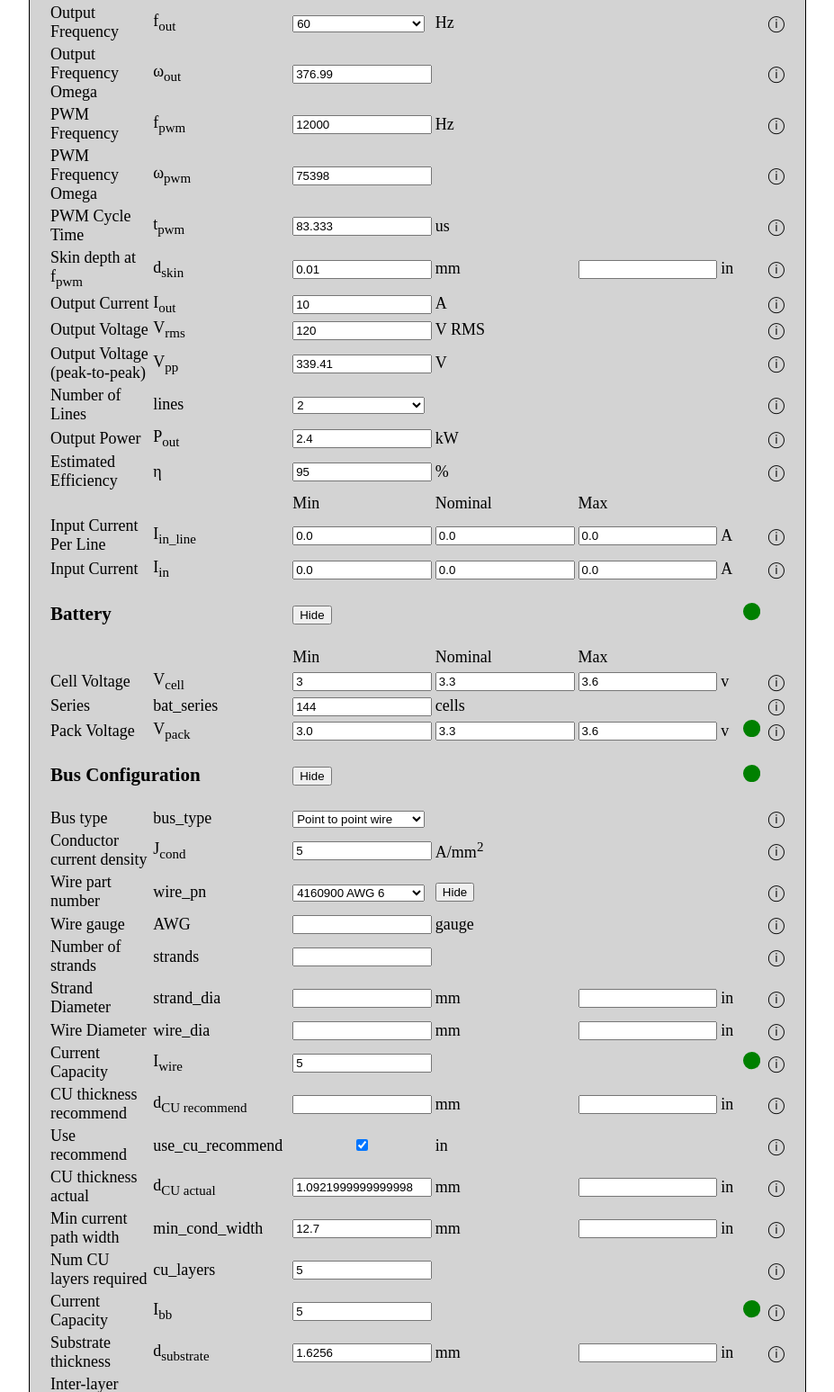
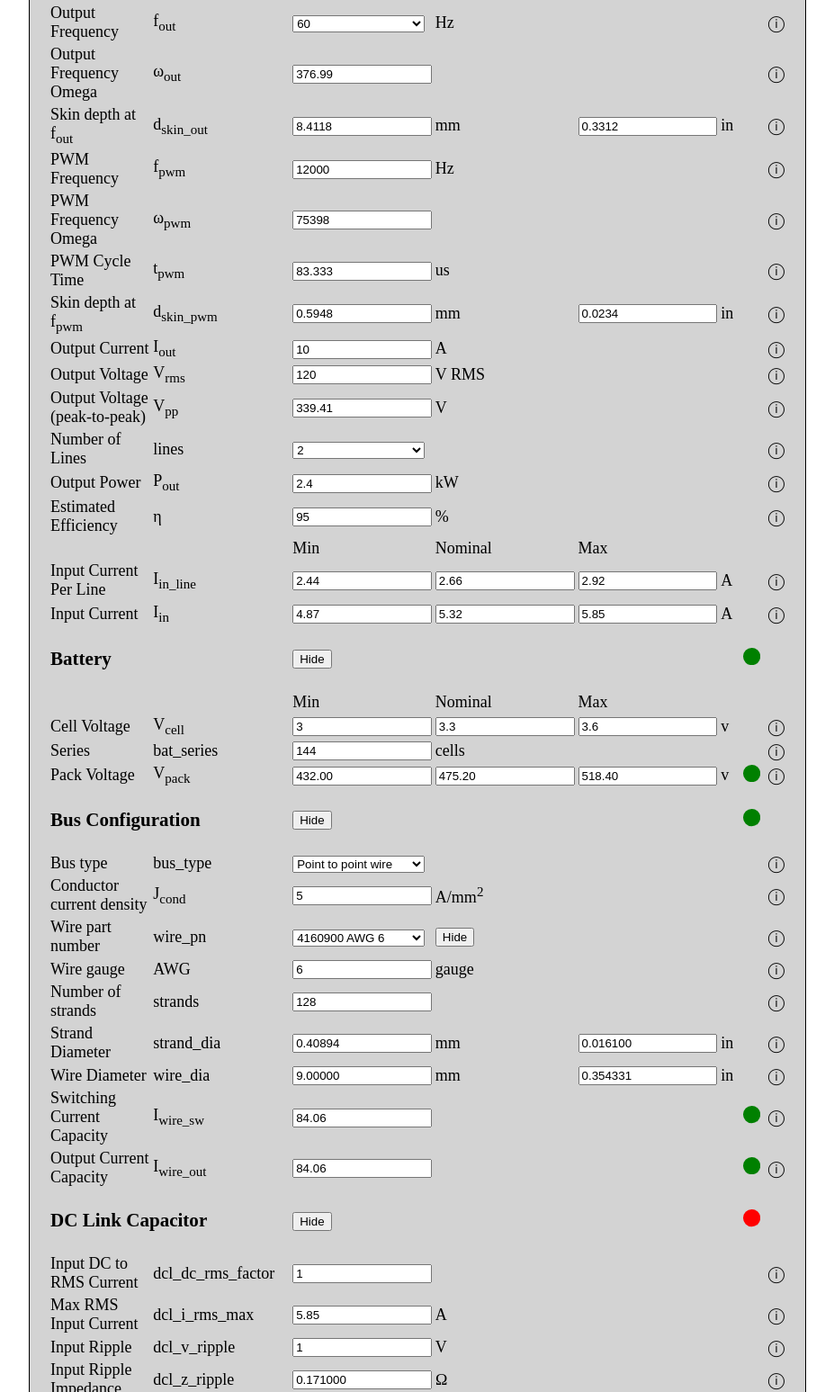
Before and after one commit to icosalogic/inverter_design_tool, a plain HTML site: page designer/index.html in a window 1280 px wide. Shown: the part 385-1932 px from the top of the page at 90% size, without its empty margins (176-1103 px from the left). Drawn offline with Linux system fonts and the light colour scheme.

Commit message:
Updates for having skin effect values at both f_pwm and f_out.

```diff
--- a/designer/designer.js
+++ b/designer/designer.js
@@ -1060,19 +1060,22 @@ icosalogic.inv_design.displayDerived = function()
   var derived_lcl = icosalogic.lcl.derived;
 
   document.getElementById('out_freq_omega').value        = derived.out_freq_omega.toFixed(2);
+  document.getElementById('skin_depth_out').value        = derived.skin_depth_out.toFixed(4);
+  document.getElementById('skin_depth_out_in').value     = derived.skin_depth_out_in.toFixed(4);
   document.getElementById('pwm_omega').value             = derived.pwm_freq_omega.toFixed(0);
   document.getElementById('pwm_cycle_us').value          = Number(derived.pwm_cycle_ns / 1000).toFixed(3);
   document.getElementById('out_voltage_pp').value        = derived.out_voltage_pp.toFixed(2);
   document.getElementById('out_watts').value             = derived.out_watts.toFixed(0) / 1000;
-  document.getElementById('skin_depth').value            = derived.skin_depth.toFixed(4);
-  document.getElementById('skin_depth_in').value         = derived.skin_depth_in.toFixed(4);
+  document.getElementById('skin_depth_pwm').value        = derived.skin_depth_pwm.toFixed(4);
+  document.getElementById('skin_depth_pwm_in').value     = derived.skin_depth_pwm_in.toFixed(4);
   document.getElementById('wire_awg').value              = derived.wire_entry.awg;
   document.getElementById('wire_strands').value          = derived.wire_entry.strands;
   document.getElementById('wire_strand_dia').value       = derived.wire_entry.strand_dia_mm.toFixed(5);
   document.getElementById('wire_strand_dia_in').value    = derived.wire_strand_dia_in.toFixed(6);
   document.getElementById('wire_dia').value              = derived.wire_entry.dia_mm.toFixed(5);
   document.getElementById('wire_dia_in').value           = derived.wire_dia_in.toFixed(6);
-  document.getElementById('wire_i').value                = derived.wire_i.toFixed(2);
+  document.getElementById('wire_i_sw').value             = derived.wire_i_sw.toFixed(2);
+  document.getElementById('wire_i_out').value            = derived.wire_i_out.toFixed(2);
   document.getElementById('bb_cu_recommend').value       = derived.bb_cu_recommend.toFixed(4);
   document.getElementById('bb_cu_recommend_in').value    = derived.bb_cu_recommend_in.toFixed(4);
   document.getElementById('bb_cu_thickness_in').value    = derived.bb_cu_thickness_in.toFixed(4);
@@ -1258,7 +1261,8 @@ icosalogic.inv_design.displayDerived = function()
 
   document.getElementById('bat_v_min_status'        ).setAttributeNS(null, 'fill', derived.bat_v_min_status);
   document.getElementById('bat_status'              ).setAttributeNS(null, 'fill', derived.bat_status);
-  document.getElementById('wire_i_status'           ).setAttributeNS(null, 'fill', derived.wire_i_status);
+  document.getElementById('wire_i_sw_status'        ).setAttributeNS(null, 'fill', derived.wire_i_sw_status);
+  document.getElementById('wire_i_out_status'       ).setAttributeNS(null, 'fill', derived.wire_i_out_status);
   document.getElementById('bb_i_status'             ).setAttributeNS(null, 'fill', derived.bb_i_status);
   document.getElementById('bb_status'               ).setAttributeNS(null, 'fill', derived.bb_status);
   document.getElementById('dcl_fom_status'          ).setAttributeNS(null, 'fill', derived.dcl_fom_status);
@@ -1341,7 +1345,10 @@ icosalogic.inv_design.displayConfig = function()
   document.getElementById('j_cond').value                = cfg.j_cond;
   document.getElementById('wire_pn').value               = cfg.wire_pn;
   document.getElementById('out_lines').value             = cfg.out_lines;
+  var ur_before = document.getElementById('bb_cu_use_recommend').checked;
   document.getElementById('bb_cu_use_recommend').checked = cfg.bb_cu_use_recommend;
+  var ur_after = document.getElementById('bb_cu_use_recommend').checked;
+  console.log('displayConfig: before=' + ur_before + ' bb_cu_use_recommend=' + cfg.bb_cu_use_recommend + ' after=' + ur_after);
   document.getElementById('bb_cu_thickness').value       = cfg.bb_cu_thickness;
   document.getElementById('bb_min_width').value          = cfg.bb_min_width;
   document.getElementById('bb_sub_thickness').value      = cfg.bb_sub_thickness;
@@ -1593,8 +1600,10 @@ icosalogic.inv_design.printDerived = function() {
   outStr += 'pwm_omega'             + '=' + derived.pwm_freq_omega.toFixed(0) + '\n';
   outStr += 'out_voltage_pp'        + '=' + derived.out_voltage_pp.toFixed(2) + '\n';
   outStr += 'out_watts'             + '=' + derived.out_watts.toFixed(0) / 1000 + '\n';
-  outStr += 'skin_depth'            + '=' + derived.skin_depth.toFixed(4) + '\n';
-  outStr += 'skin_depth_in'         + '=' + derived.skin_depth_in.toFixed(4) + '\n';
+  outStr += 'skin_depth_out'        + '=' + derived.skin_depth_out.toFixed(4) + '\n';
+  outStr += 'skin_depth_out_in'     + '=' + derived.skin_depth_out_in.toFixed(4) + '\n';
+  outStr += 'skin_depth_pwm'        + '=' + derived.skin_depth_pwm.toFixed(4) + '\n';
+  outStr += 'skin_depth_pwm_in'     + '=' + derived.skin_depth_pwm_in.toFixed(4) + '\n';
   outStr += 'wire_awg'              + '=' + derived.wire_entry.awg + '\n';
   outStr += 'wire_strands'          + '=' + derived.wire_entry.strands + '\n';
   outStr += 'wire_strand_dia'       + '=' + derived.wire_entry.strand_dia_mm.toFixed(5) + '\n';
--- a/designer/index.html
+++ b/designer/index.html
@@ -105,6 +105,15 @@
             <td id='info_out_freq_omega'>ⓘ</td>
           </tr>
           <tr class='sh_basics'>
+            <td> <label for='skin_depth_out'  >Skin depth at f<sub>out</sub></label></td>
+            <td>d<sub>skin_out</sub></td>
+            <td><input id='skin_depth_out' type='number' value='0.01' readonly='readonly'></td>
+            <td>mm</td>
+            <td><input id='skin_depth_out_in' type='number' readonly='readonly'></td>
+            <td colspan='2'>in</td>
+            <td id='info_skin_depth_out'>ⓘ</td>
+          </tr>
+          <tr class='sh_basics'>
             <td><label for='pwm_freq'>PWM Frequency</label></td>
             <td>f<sub>pwm</sub></td>
             <td><input id='pwm_freq' type='number' value='12000' ></td>
@@ -126,13 +135,13 @@
             <td id='info_pwm_cycle_us'>ⓘ</td>
           </tr>
           <tr class='sh_basics'>
-            <td> <label for='skin_depth'  >Skin depth at f<sub>pwm</sub></label></td>
-            <td>d<sub>skin</sub></td>
-            <td><input id='skin_depth' type='number' value='0.01' readonly='readonly'></td>
+            <td> <label for='skin_depth_pwm'  >Skin depth at f<sub>pwm</sub></label></td>
+            <td>d<sub>skin_pwm</sub></td>
+            <td><input id='skin_depth_pwm' type='number' value='0.01' readonly='readonly'></td>
             <td>mm</td>
-            <td><input id='skin_depth_in' type='number' readonly='readonly'></td>
+            <td><input id='skin_depth_pwm_in' type='number' readonly='readonly'></td>
             <td colspan='2'>in</td>
-            <td id='info_skin_depth'>ⓘ</td>
+            <td id='info_skin_depth_pwm'>ⓘ</td>
           </tr>
           <tr class='sh_basics'>
             <td><label for='out_amps'  >Output Current</label></td>
@@ -318,12 +327,20 @@
             <td id='info_wire_dia'>ⓘ</td>
           </tr>
           <tr class='sh_bus sh_bus_p2p'>
-            <td> <label for='wire_i'  >Current Capacity</label></label></td>
-            <td>I<sub>wire</sub></td>
-            <td><input id='wire_i' type='number' value='5' readonly='readonly'></td>
+            <td> <label for='wire_i_sw'  >Switching Current Capacity</label></label></td>
+            <td>I<sub>wire_sw</sub></td>
+            <td><input id='wire_i_sw' type='number' value='5' readonly='readonly'></td>
             <td colspan='3'></td>
-            <td> <svg width="0.2in" height="0.2in" viewBox="0 0 8 8"><circle id='wire_i_status' r='4' cx='4' cy='4' stroke='none' fill='green' /></svg></td>
-            <td id='info_wire_i'>ⓘ</td>
+            <td> <svg width="0.2in" height="0.2in" viewBox="0 0 8 8"><circle id='wire_i_sw_status' r='4' cx='4' cy='4' stroke='none' fill='green' /></svg></td>
+            <td id='info_wire_i_sw'>ⓘ</td>
+          </tr>
+          <tr class='sh_bus sh_bus_p2p'>
+            <td> <label for='wire_i_out'  >Output Current Capacity</label></label></td>
+            <td>I<sub>wire_out</sub></td>
+            <td><input id='wire_i_out' type='number' value='5' readonly='readonly'></td>
+            <td colspan='3'></td>
+            <td> <svg width="0.2in" height="0.2in" viewBox="0 0 8 8"><circle id='wire_i_out_status' r='4' cx='4' cy='4' stroke='none' fill='green' /></svg></td>
+            <td id='info_wire_i_out'>ⓘ</td>
           </tr>
 
           <tr class='sh_bus sh_bus_bar'>
--- a/designer/info_text.js
+++ b/designer/info_text.js
@@ -20,11 +20,14 @@ icosalogic.inv_design.info_text = [
 // Basics
 {key: 'out_freq',           itxt: '<b>f<sub>out</sub>:</b> The 2 commonly used AC frequencies are 50 and 60 Hz.'},
 {key: 'out_freq_omega',     itxt: '<b>ω<sub>out</sub>:</b> Omega value for the output frequency.  Equal to 2 * π * f<sub>out</sub>.  (Read only)'},
+{key: 'skin_depth_out',     itxt: '<b>d<sub>skin_out</sub>:</b> Skin depth at f<sub>out</sub>.<br>' +
+                                  'Skin depth at f<sub>out</sub> will be greater than at f<sub>pwm</sub>, see below.<br>' +
+                                  'Equal to 503000 * sqrt(1.678e-8 / f<sub>out</sub>) mm. (Read only)'},
 {key: 'pwm_freq',           itxt: '<b>f<sub>pwm</sub>:</b> This is the output transistor switching frequency.'},
 {key: 'pwm_omega',          itxt: '<b>ω<sub>pwm</sub>:</b> Omega value for the PWM frequency.<br>Equal to 2 * π * f<sub>pwm</sub>. (Read only)'},
 {key: 'pwm_cycle_us',       itxt: '<b>t<sub>pwm</sub>:</b> Cycle time for the PWM frequency in microseconds.<br>' +
                                   'Equal to 1e6 / f<sub>pwm</sub>. (Read only)'},
-{key: 'skin_depth',         itxt: '<b>d<sub>skin</sub>:</b> Skin depth at f<sub>pwm</sub>.<br>' +
+{key: 'skin_depth_pwm',     itxt: '<b>d<sub>skin_pwm</sub>:</b> Skin depth at f<sub>pwm</sub>.<br>' +
                                   'Designers of inverters operating at higher frequencies must take skin<br>' +
 				  'depth into account when selecting conductors.<br>' +
                                   'Equal to 503000 * sqrt(1.678e-8 / f<sub>pwm</sub>) mm. (Read only)'},
@@ -58,23 +61,30 @@ icosalogic.inv_design.info_text = [
 {key: 'wire_dia',           itxt: '<b>wire_dia:</b> The diameter of the wire, including insulation. (Read only)'},
 {key: 'wire_strand_dia',    itxt: '<b>wire_strand_dia:</b> The diameter of a single strand in the wire. (Read only)'},
 {key: 'wire_strands',       itxt: '<b>wire_strands:</b> The number of strands in the wire.  Must be 1 or more. (Read only)'},
-{key: 'wire_i',             itxt: '<b>I<sub>wire</sub>:</b> The current carrying capacity of the wire, assuming J<sub>cond</sub> A/mm<sup>2</sup>, and including skin effect.<br>' +
-                                  'Equal to SA * strands * J<sub>cond</sub>, where strand radius SR = strand_dia / 2, and strand area SA = SR<sup>2</sup> * π if SR <= d<sub>skin</sub>, or<br>' +
-				  'SA = (SR<sup>2</sup> - (SR - d<sub>skin</sub>)<sup>2</sup>) * π if SR > d<sub>skin</sub>. (Read only)'},
-{key: 'bb_cu_recommend',    itxt: '<b>d<sub>CU recommend</sub>:</b> Recommended CU layer thickness. Approximately 2 * d<sub>skin</sub>. (Read only)'},
+{key: 'wire_i_sw',          itxt: '<b>I<sub>wire_in</sub>:</b> The current carrying capacity of the wire at the switching frequency, assuming J<sub>cond</sub> A/mm<sup>2</sup>, and including skin effect.<br>' +
+                                  'Equal to SA * strands * J<sub>cond</sub>, where strand radius SR = strand_dia / 2, and strand area SA = SR<sup>2</sup> * π if SR <= d<sub>skin_pwm</sub>, or<br>' +
+				  'SA = (SR<sup>2</sup> - (SR - d<sub>skin_pwm</sub>)<sup>2</sup>) * π if SR > d<sub>skin_pwm</sub>.<br>' +
+				  'This value should be greater than I<sub>in_max</sub>. (Read only)'},
+{key: 'wire_i_out',         itxt: '<b>I<sub>wire_in</sub>:</b> The current carrying capacity of the wire at the output frequency, assuming J<sub>cond</sub> A/mm<sup>2</sup>, and including skin effect.<br>' +
+                                  'Equal to SA * strands * J<sub>cond</sub>, where strand radius SR = strand_dia / 2, and strand area SA = SR<sup>2</sup> * π if SR <= d<sub>skin_out</sub>, or<br>' +
+				  'SA = (SR<sup>2</sup> - (SR - d<sub>skin_out</sub>)<sup>2</sup>) * π if SR > d<sub>skin_out</sub>.<br>' +
+				  'This value should be greater than I<sub>out</sub>. (Read only)'},
+{key: 'bb_cu_recommend',    itxt: '<b>d<sub>CU recommend</sub>:</b> Recommended CU layer thickness. Approximately 2 * d<sub>skin_pwm</sub>. (Read only)'},
 {key: 'bb_cu_use_recommend',itxt: '<b>use_cu_recommend:</b> Check this box if you would like to use the recommended CU thickness.'},
 {key: 'bb_cu_thickness',    itxt: '<b>d<sub>CU actual</sub>:</b> Enter the CU thickness of each layer used in the bus bar.<br>' +
-                                  'This value is set to d<sub>CU recommend</sub> if use_cu_recommend is checked.'},
+                                  'This value is set to d<sub>CU recommend</sub> if use_cu_recommend is checked.<br>' +
+				  'If setting manually, choose a value greater than or equal to 2 * d<sub>skin_pwm</sub>.'},
 {key: 'bb_min_width',       itxt: '<b>min_cond_width:</b> Enter the minimum current path width in the bus bar.<br>' +
 				  'Wider current paths usually require fewer layers in the bus bar (to a point).'},
-{key: 'bb_num_layers',      itxt: '<b>cu_layers:</b> Number of CU layers required to carry I<sub>in</sub>.<br>' +
-                                  'Equal to I<sub>out</sub> / (J<sub>cond</sub> * bb_min_width * d<sub>CU actual</sub>). (Read only)'},
+{key: 'bb_num_layers',      itxt: '<b>cu_layers:</b> Number of CU layers required to carry I<sub>in</sub>, taking into account skin effect at f<sub>pwm</sub>.<br>' +
+                                  'Equal to I<sub>out</sub> / (J<sub>cond</sub> * bb_min_width * 2 * d<sub>skin_pwm</sub>). (Read only)'},
 {key: 'bb_i',               itxt: '<b>I<sub>bb</sub>:</b> The current capacity of the bus bar.<br>' +
                                   'Equal to d<sub>CU actual</sub> * min_cond_width * cu_layers * J<sub>cond</sub>. (Read only)'},
 {key: 'bb_sub_thickness',   itxt: '<b>d<sub>substrate</sub>:</b> Enter the thickness of the substrate on which the bus bar is built.<br>' +
                                   'Usually, this is 1.6 mm FR-4.'},
 {key: 'bb_ild_thickness',   itxt: '<b>d<sub>ild</sub>:</b> Enter the thickness of the insulating layer between CU layers.'},
-{key: 'bb_total_thickness', itxt: '<b>d<sub>total</sub>:</b> Equal to d<sub>substrate</sub> + 2 * (d<sub>CU actual</sub> * cu_layers) + 2 * (d<sub>ild</sub> * (cu_layers - 1)). (Read only)'},
+{key: 'bb_total_thickness', itxt: '<b>d<sub>total</sub>:</b> The total thickness of the bus bar, including the substrate, insulation, and copper layers.<br>' +
+                                  'Equal to d<sub>substrate</sub> + 2 * (d<sub>CU actual</sub> * cu_layers) + 2 * (d<sub>ild</sub> * (cu_layers - 1)). (Read only)'},
 
 // DC Link Capacitor
 {key: 'dcl_dc_rms_factor',  itxt: '<b>dcl_dc_rms_factor:</b> Factor used to adjust the RMS current handled by the DC link capacitor.'},
```
